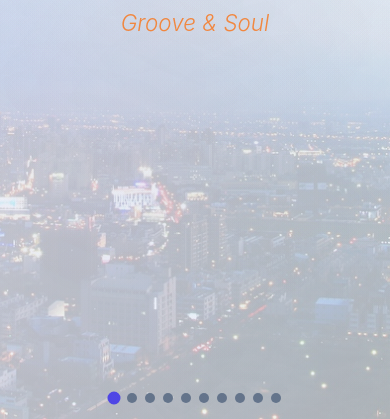
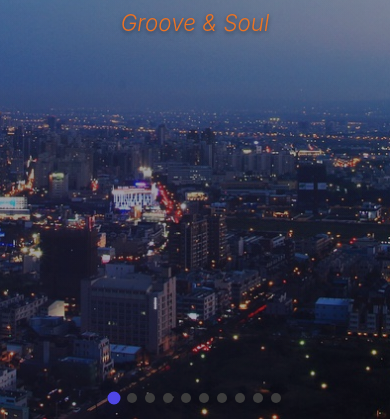
Before and after one commit to YeaDarmLee/Hoontae-Portfolio, a plain HTML site: page index.html in a window 390 px wide. Shown: the part 425-844 px from the top of the page. Drawn offline with Linux system fonts and the light colour scheme.

Commit message:
테마변경

```diff
--- a/index.html
+++ b/index.html
@@ -39,8 +39,8 @@
     </script>
 
     <!-- Stylesheets -->
-    <link rel="stylesheet" href="styles/minimal.css" id="minimal-style">
-    <link rel="stylesheet" href="styles/neon.css" id="neon-style" disabled>
+    <link rel="stylesheet" href="styles/minimal.css" id="minimal-style" disabled>
+    <link rel="stylesheet" href="styles/neon.css" id="neon-style">
     <link rel="stylesheet" href="styles/common.css">
 
     <!-- Favicon -->
@@ -49,7 +49,7 @@
 <body>
     <!-- Theme Toggle -->
     <button id="theme-toggle" class="theme-toggle" aria-label="테마 변경">
-        <span class="theme-icon">🌙</span>
+        <span class="theme-icon">☀️</span>
     </button>
 
     <!-- Main Container -->
--- a/js/main.js
+++ b/js/main.js
@@ -409,9 +409,9 @@ class ProfileEbook {
 document.addEventListener('DOMContentLoaded', () => {
     const app = new ProfileEbook();
 
-    // Load saved theme preference
+    // Load saved theme preference (default to dark theme)
     const savedTheme = localStorage.getItem('theme');
-    if (savedTheme && savedTheme !== 'minimal') {
+    if (savedTheme === 'minimal') {
         app.toggleTheme();
     }
 
--- a/styles/common.css
+++ b/styles/common.css
@@ -23,6 +23,7 @@ body {
     width: 100vw;
     height: 100vh;
     overflow: hidden;
+    background: inherit;
 }
 
 /* Page Container */
@@ -53,6 +54,7 @@ body {
     padding: 2rem;
     overflow-y: auto;
     overflow-x: hidden;
+    background: inherit;
 }
 
 .page-content {
--- a/styles/minimal.css
+++ b/styles/minimal.css
@@ -23,9 +23,27 @@ body {
     background-size: cover;
     background-position: center;
     background-repeat: no-repeat;
-    background-attachment: fixed;
+    background-attachment: scroll;
     color: var(--text-color);
     position: relative;
+    min-height: 100vh;
+}
+
+/* 모바일에서 배경 고정을 위한 추가 설정 */
+@media (max-width: 768px) {
+    body {
+        background-attachment: scroll;
+    }
+
+    .page {
+        background:
+            linear-gradient(135deg, rgba(254, 254, 254, 0.7) 0%, rgba(248, 250, 252, 0.8) 50%, rgba(254, 254, 254, 0.7) 100%),
+            url('../img/metropolitan.jpg');
+        background-size: cover;
+        background-position: center;
+        background-repeat: no-repeat;
+        background-attachment: scroll;
+    }
 }
 
 body::before {
--- a/styles/neon.css
+++ b/styles/neon.css
@@ -23,10 +23,28 @@ body {
     background-size: cover;
     background-position: center;
     background-repeat: no-repeat;
-    background-attachment: fixed;
+    background-attachment: scroll;
     color: var(--text-color);
     font-family: -apple-system, BlinkMacSystemFont, 'Segoe UI', Roboto, Oxygen, Ubuntu, Cantarell, sans-serif;
     position: relative;
+    min-height: 100vh;
+}
+
+/* 모바일에서 배경 고정을 위한 추가 설정 */
+@media (max-width: 768px) {
+    body {
+        background-attachment: scroll;
+    }
+
+    .page {
+        background:
+            linear-gradient(135deg, rgba(12, 10, 9, 0.3) 0%, rgba(26, 26, 26, 0.4) 50%, rgba(12, 10, 9, 0.3) 100%),
+            url('../img/metropolitan.jpg');
+        background-size: cover;
+        background-position: center;
+        background-repeat: no-repeat;
+        background-attachment: scroll;
+    }
 }
 
 body::before {
```
